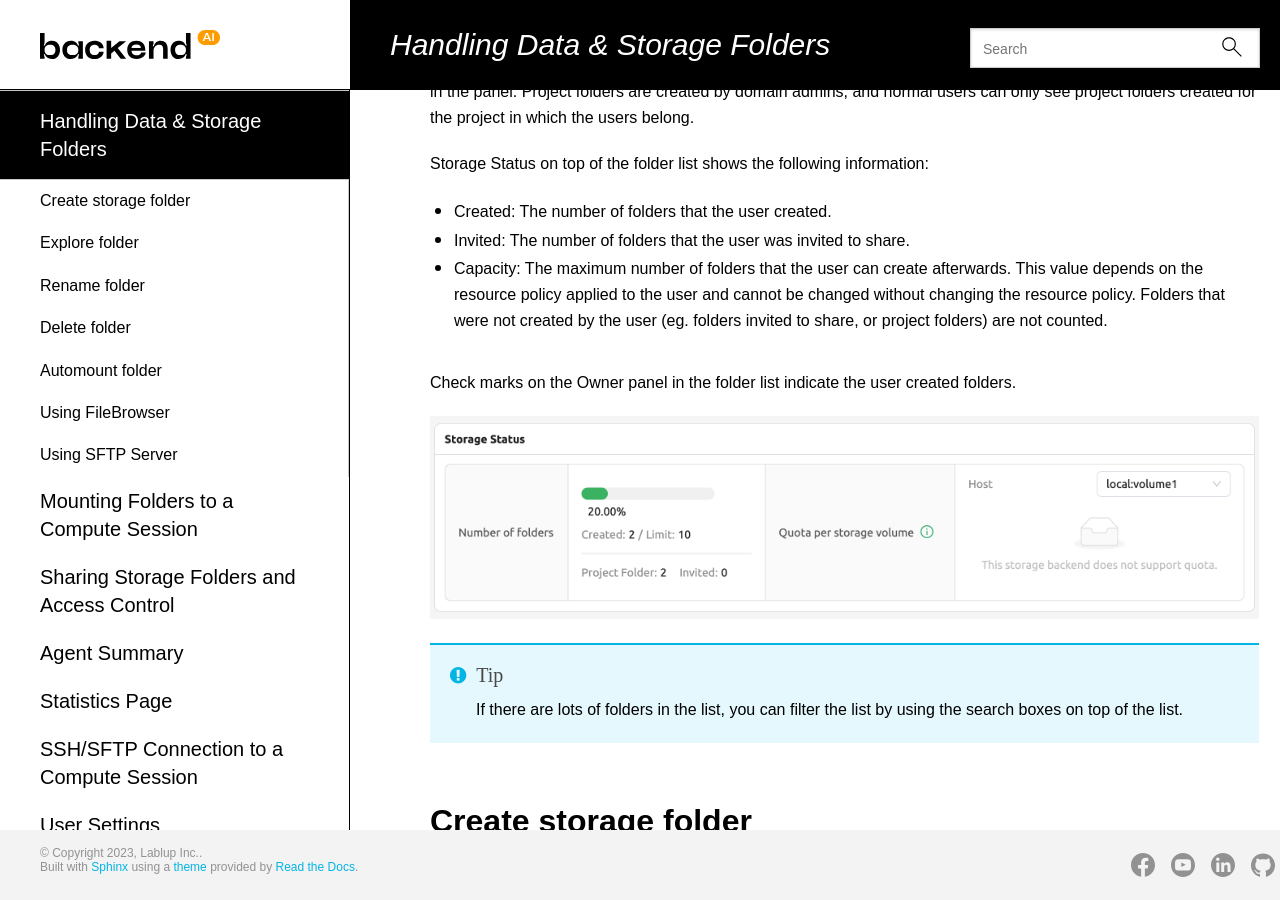
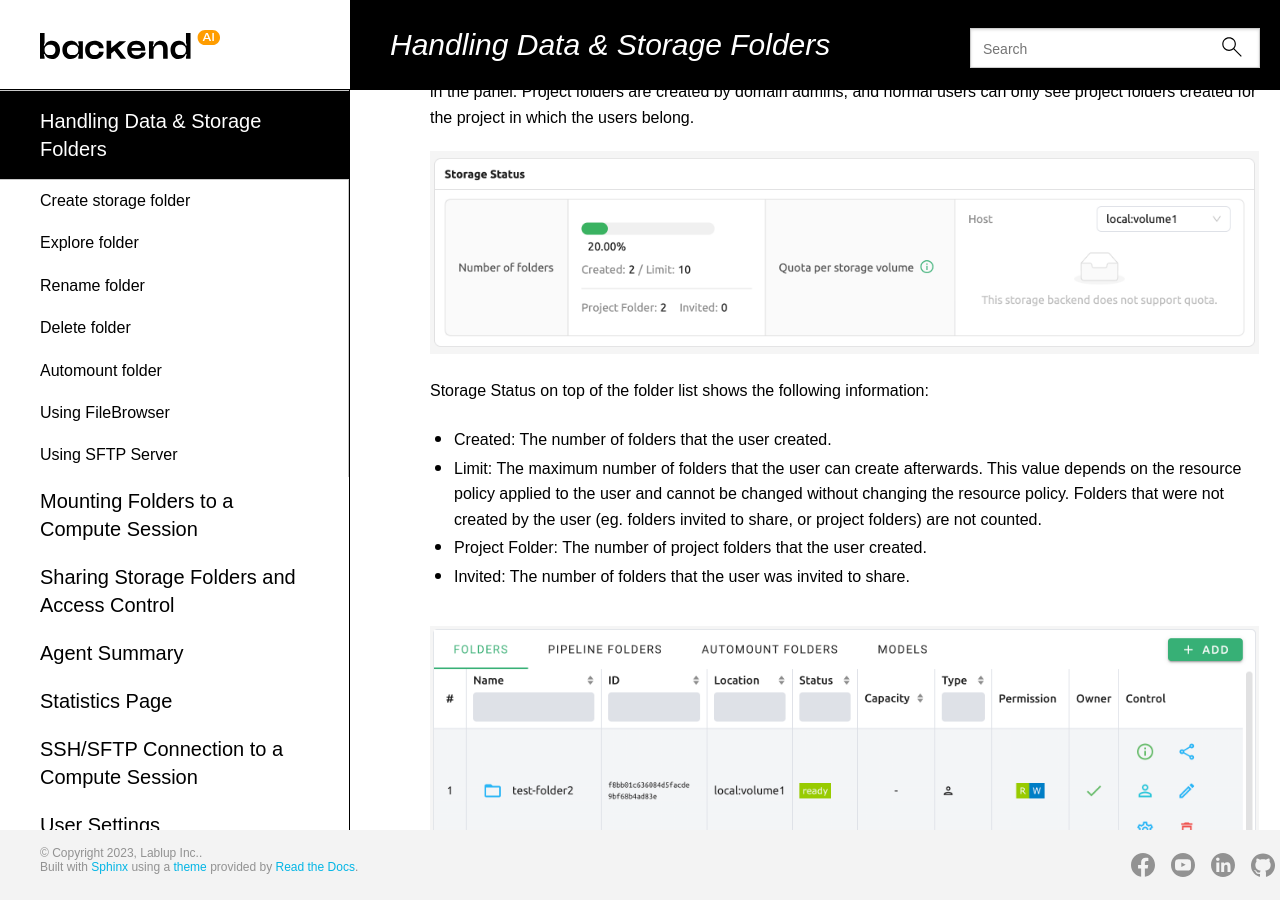
Before and after one commit to lablup/backend.ai-docs-webui, a Sphinx documentation site: the page built from docs/vfolder/vfolder.rst, in a window 1280 px wide and 900 px high, scrolled down 1061 px. Built offline with Sphinx 7.4.7 and the Read the Docs theme 2.0.0, drawn with Linux system fonts in a browser that asks for light colours; some web fonts are replaced.

Commit message:
docs: [vfolder] add storage status panel descriptions except storage quota scope

```diff
--- a/docs/vfolder/vfolder.rst
+++ b/docs/vfolder/vfolder.rst
@@ -20,19 +20,23 @@ users in the panel. Project folders are created by domain admins, and normal
 users can only see project folders created for the project in which the users
 belong.
 
+.. image:: vfolder_status.png
+   :alt: Storage status in Storage page
+
 Storage Status on top of the folder list shows the following information:
 
 * Created: The number of folders that the user created.
-* Invited: The number of folders that the user was invited to share.
-* Capacity: The maximum number of folders that the user can create afterwards.
+* Limit: The maximum number of folders that the user can create afterwards.
   This value depends on the resource policy applied to the user and cannot be
   changed without changing the resource policy. Folders that were not created by
   the user (eg. folders invited to share, or project folders) are not counted.
+* Project Folder: The number of project folders that the user created.
+* Invited: The number of folders that the user was invited to share.
+
+.. image:: owner_panel.png
+   :alt: Owner panel in Storage page
 
 Check marks on the Owner panel in the folder list indicate the user created folders.
-
-.. image:: vfolder_status.png
-   :alt: Storage status in Storage page
 
 .. tip::
    If there are lots of folders in the list, you can filter the list by using the
```
